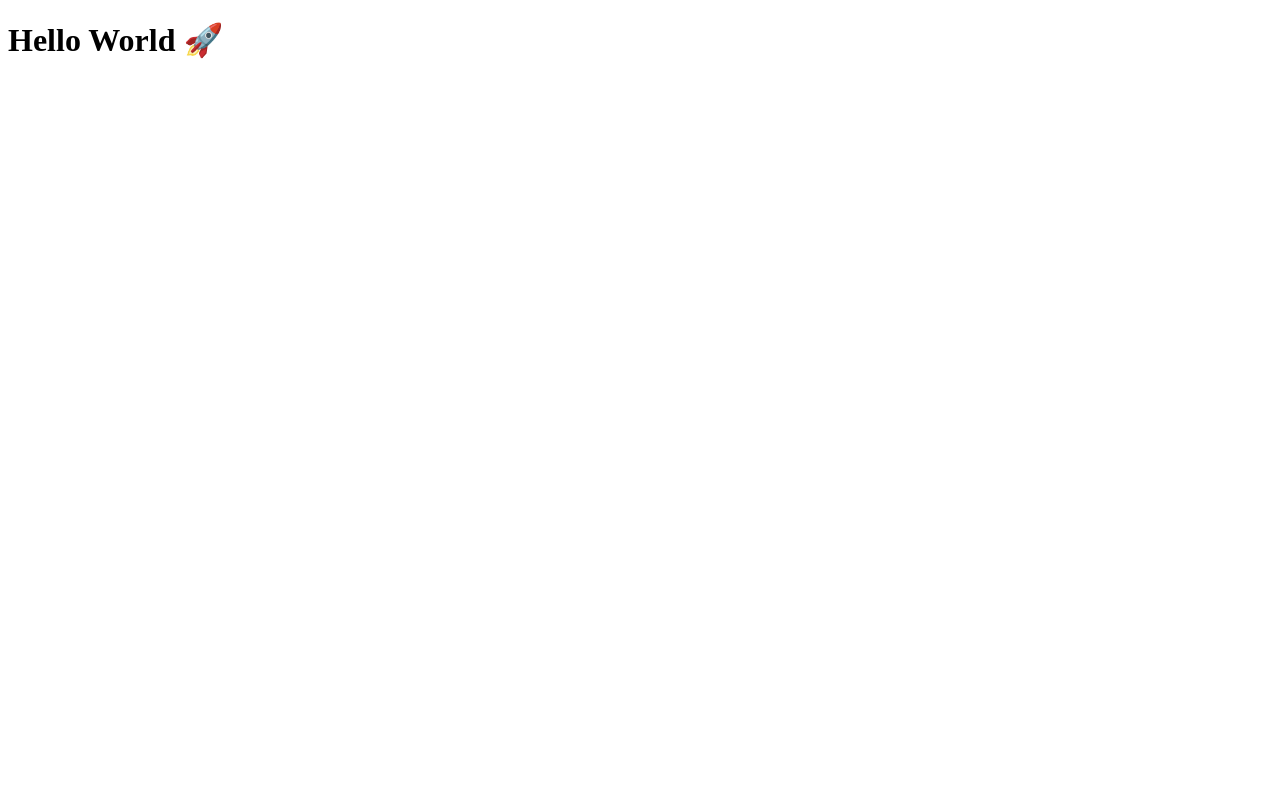
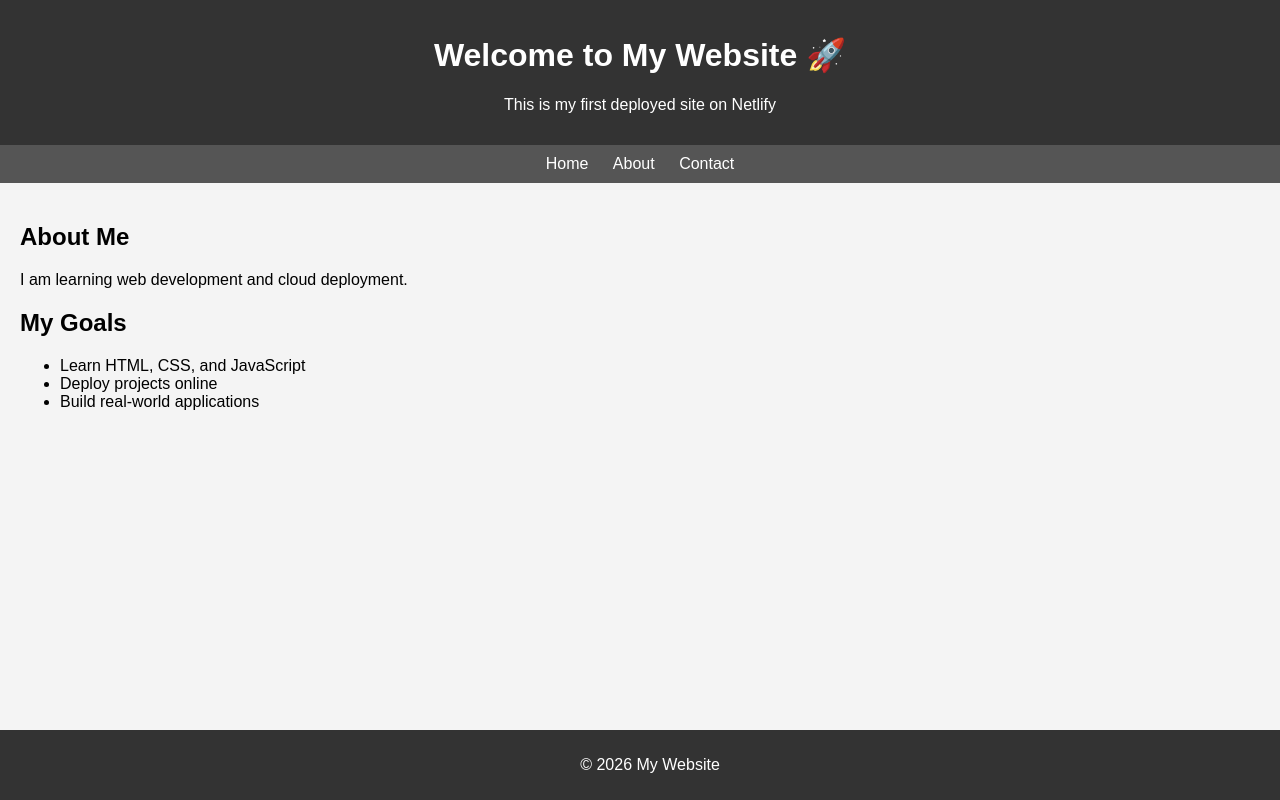
Before and after one commit to MalcolmAnalyst/MyWebsite, a plain HTML site: page index.html in a window 1280 px wide. Drawn offline with Linux system fonts and the light colour scheme.

Commit message:
Update index.html

```diff
--- a/index.html
+++ b/index.html
@@ -1,9 +1,80 @@
 <!DOCTYPE html>
 <html>
 <head>
-  <title>My Site</title>
+  <title>My Website</title>
+  <meta charset="UTF-8">
+  <meta name="viewport" content="width=device-width, initial-scale=1.0">
+
+  <style>
+    body {
+      font-family: Arial, sans-serif;
+      margin: 0;
+      background-color: #f4f4f4;
+    }
+
+    header {
+      background-color: #333;
+      color: white;
+      padding: 15px;
+      text-align: center;
+    }
+
+    nav {
+      background-color: #555;
+      padding: 10px;
+      text-align: center;
+    }
+
+    nav a {
+      color: white;
+      margin: 10px;
+      text-decoration: none;
+    }
+
+    section {
+      padding: 20px;
+    }
+
+    footer {
+      background-color: #333;
+      color: white;
+      text-align: center;
+      padding: 10px;
+      position: fixed;
+      bottom: 0;
+      width: 100%;
+    }
+  </style>
 </head>
+
 <body>
-  <h1>Hello World 🚀</h1>
+
+<header>
+  <h1>Welcome to My Website 🚀</h1>
+  <p>This is my first deployed site on Netlify</p>
+</header>
+
+<nav>
+  <a href="#">Home</a>
+  <a href="#">About</a>
+  <a href="#">Contact</a>
+</nav>
+
+<section>
+  <h2>About Me</h2>
+  <p>I am learning web development and cloud deployment.</p>
+
+  <h2>My Goals</h2>
+  <ul>
+    <li>Learn HTML, CSS, and JavaScript</li>
+    <li>Deploy projects online</li>
+    <li>Build real-world applications</li>
+  </ul>
+</section>
+
+<footer>
+  <p>© 2026 My Website</p>
+</footer>
+
 </body>
 </html>
```
